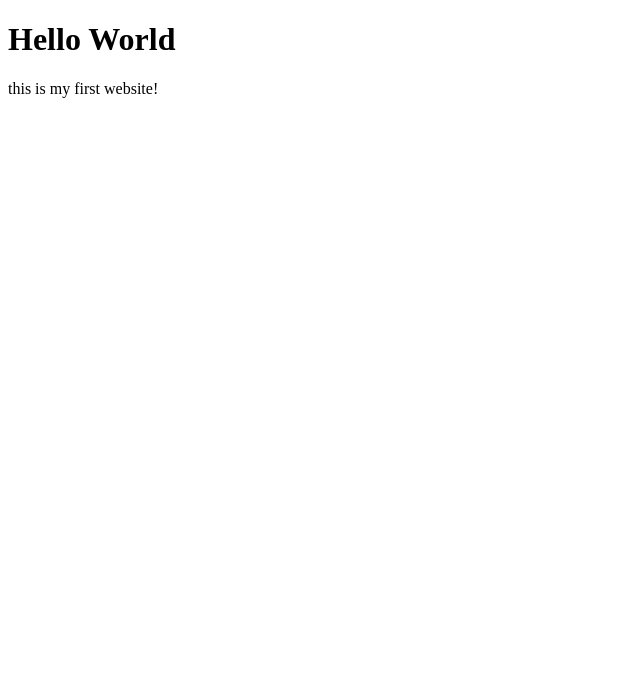
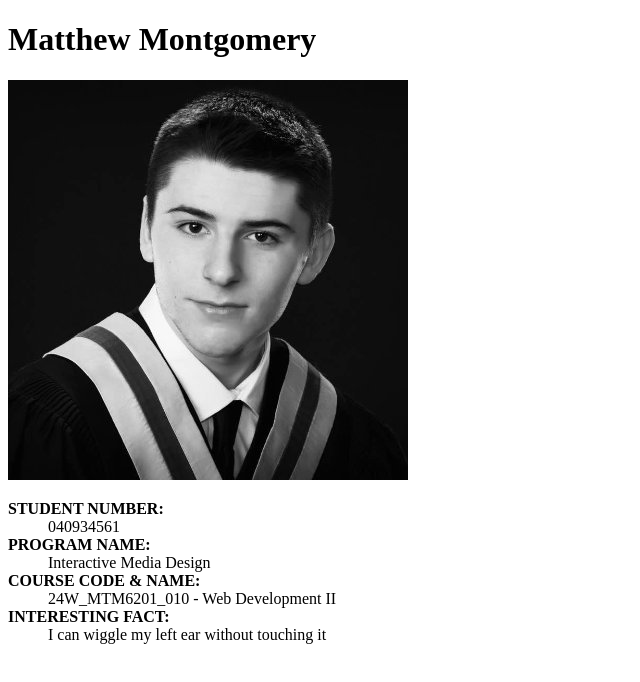
Before and after one commit to mont0343/mtm6201_week1, a plain HTML site: page index.html in a window 1280 px wide. Shown: the whole page, without its empty margins (0-640 px from the left). Drawn offline with Linux system fonts and the light colour scheme.

Commit message:
added required content

```diff
--- a/index.html
+++ b/index.html
@@ -3,12 +3,26 @@
 <head>
     <meta charset="UTF-8">
     <meta name="viewport" content="width=device-width, initial-scale=1.0">
-    <title>First Website</title>
+    <title>Matthew Montgomery</title>
 </head>
 <body>
-    <h1>Hello World</h1>
-    <p>this is my first website!</p>
+    <header>
+        <h1>Matthew Montgomery</h1>
+    </header>
+    <img src="/images/matt.jpg" alt="A professional picture of Matthew.">
 
+    <dl>
+        <dt><strong>STUDENT NUMBER:</strong></dt>
+        <dd>040934561</dd>
 
+        <dt><strong>PROGRAM NAME:</strong></dt>
+        <dd>Interactive Media Design</dd>
+
+        <dt><strong>COURSE CODE & NAME:</strong></dt>
+        <dd>24W_MTM6201_010 - Web Development II</dd>
+
+        <dt><strong>INTERESTING FACT:</strong></dt>
+        <dd>I can wiggle my left ear without touching it</dd>
+      </dl>
 </body>
 </html>
```
